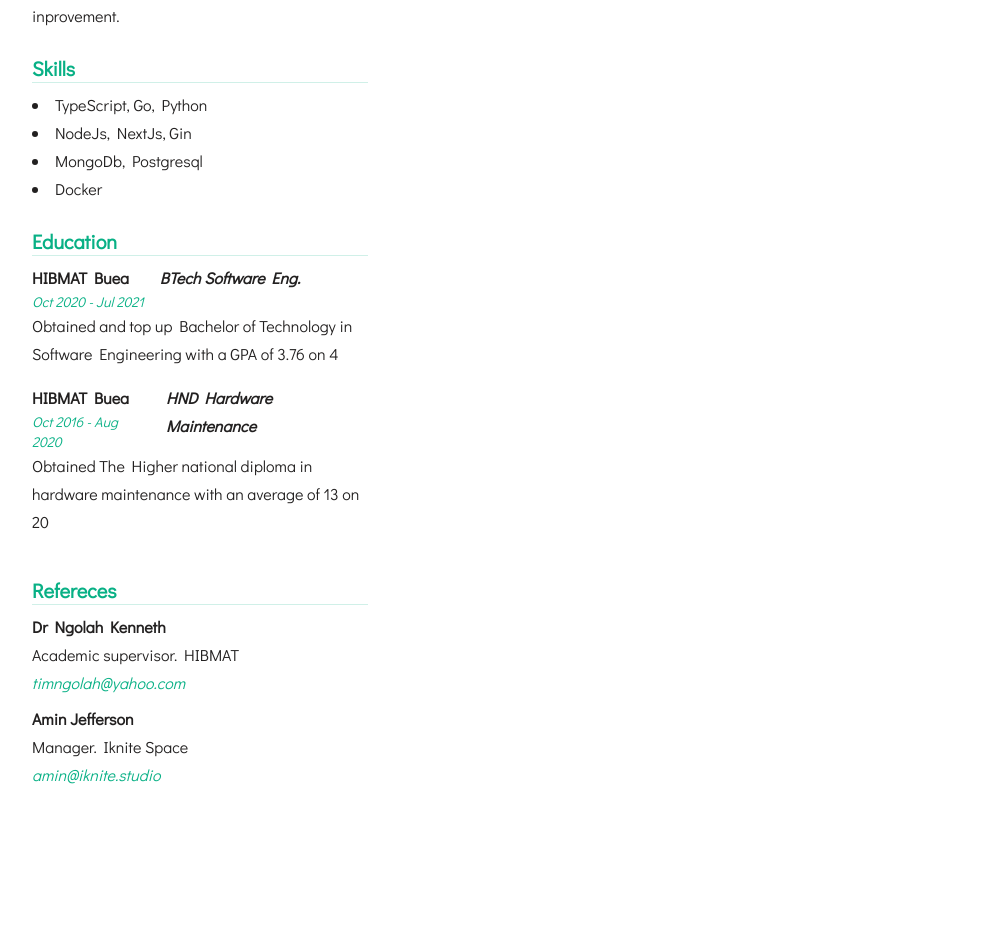
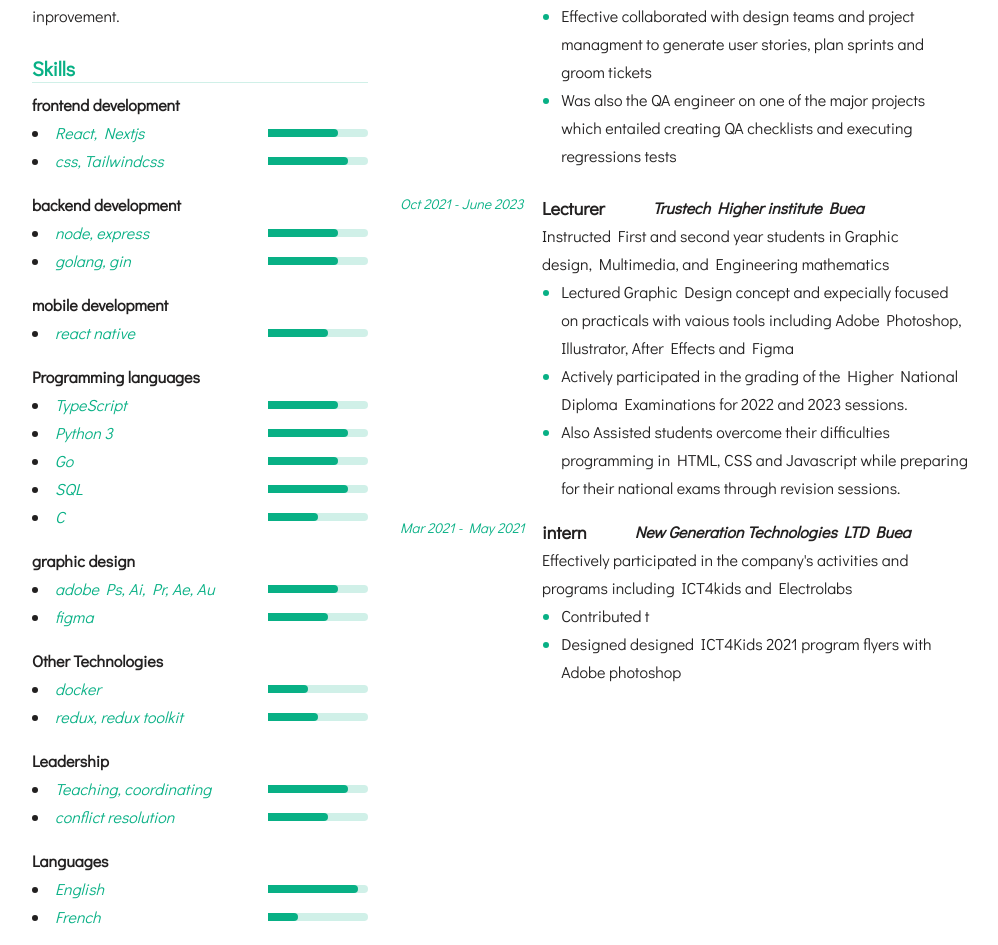
Before and after one commit to sambacarlson/sambacarlson, a Next.js app: page /resume in a window 1280 px wide. Shown: the part 487-1432 px from the top of the page, without its empty margins (140-1138 px from the left). Before the commit the page ends 1316 px from the top, so only its background shows below. Built offline with nearby package versions, Linux system fonts and the light colour scheme.

Commit message:
Updated skills, Moved resumeData and interfaces to separate files

```diff
--- a/src/pages/resume.tsx
+++ b/src/pages/resume/index.tsx
@@ -3,75 +3,10 @@ import { SiLinkedin } from 'react-icons/si'
 import { PiPhoneCallFill } from 'react-icons/pi'
 import { MdLocationOn } from 'react-icons/md'
 import Image from 'next/image'
+import { profileText, myEducation, myReference, myExperience, mySkills } from './resumeData'
+import { Education, Experience, Reference, Skill } from './resumeTypes'
 
 
-interface Experience {
-  date: string,
-  title: string,
-  company: string,
-  activities: {
-    overview: string,
-    highlights: string[]
-  }
-}
-
-interface Education {
-  date: string,
-  school: string,
-  degree: string,
-  details: string
-}
-
-interface Reference {
-  name: string,
-  org: string,
-  email: string
-}
-
-const profileText = "Purposeful Junior software developer with a passion for building rubust and efficient applications. Having a firm understanding of fundamental software engineering principles and programming languages such as Python, TypeScript and Go. Having a commended team spirit and commitment to continous learning and inprovement."
-
-const myExperience: Experience[] = [
-  {
-    date: "Nov 2022 - Present",
-    title: "Developer",
-    company: "Iknite Space",
-    activities: {
-      overview: "Worked on some of the company's major projects. both at on the front ",
-      highlights: [
-        "The first six months was focused on training, coaching and evalating",
-        "The next six months was Internship period",
-      ]
-    }
-  }
-]
-
-const myEducation: Education[] = [
-  {
-    date: "Oct 2020 - Jul 2021",
-    school: "HIBMAT Buea",
-    degree: "BTech Software Eng.",
-    details: "Obtained and top up Bachelor of Technology in Software Engineering with a GPA of 3.76 on 4"
-  },
-  {
-    date: "Oct 2016 - Aug 2020",
-    school: "HIBMAT Buea",
-    degree: "HND Hardware Maintenance",
-    details: "Obtained The Higher national diploma in hardware maintenance with an average of 13 on 20"
-  }
-]
-
-const myReference:Reference[] = [
-  {
-    name: "Dr Ngolah Kenneth",
-    org: "Academic supervisor. HIBMAT",
-    email: "timngolah@yahoo.com"
-  },
-  {
-    name: "Amin Jefferson",
-    org: "Manager. Iknite Space",
-    email: "amin@iknite.studio"
-  }
-]
 
 export default function Resume() {
   return (
@@ -103,19 +38,18 @@ export default function Resume() {
           </div>
           <div className="flex flex-col">
             <h3 className="font-bold text-xl text-secondary mt-0 md:mt-4 border-b border-secondaryLight ">Skills</h3>
-            <ul className="my-2 list-inside list-disc">
-              <li>TypeScript, Go, Python</li>
-              <li>NodeJs, NextJs, Gin</li>
-              <li>MongoDb, Postgresql</li>
-              <li>Docker</li>
-            </ul>
+            {
+              mySkills.map(skill => (
+                <Skill key={skill.class + mySkills.indexOf(skill)} skill={skill} />
+              ))
+            }
           </div>
           <div className="flex flex-col">
             <h3 className="font-bold text-xl text-secondary mt-8 md:mt-4 border-b border-secondaryLight">Education</h3>
             <div className="flex flex-col my-2">
               {
                 myEducation.map((ed: Education) => (
-                  <Education key={ed.school+ed.degree} edu={{date: ed.date, school: ed.school, degree: ed.degree, details:ed.details}} />
+                  <Education key={ed.school + ed.degree} edu={{ date: ed.date, school: ed.school, degree: ed.degree, details: ed.details }} />
                 ))
               }
             </div>
@@ -125,7 +59,7 @@ export default function Resume() {
             <div className="my-2 flex-col space-y-2">
               {
                 myReference.map((rf: Reference) => (
-                  <Reference key={rf.name+rf.email} reference={{name: rf.name, org: rf.org, email: rf.email}} />
+                  <Reference key={rf.name + rf.email} reference={{ name: rf.name, org: rf.org, email: rf.email }} />
                 ))
               }
             </div>
@@ -155,11 +89,14 @@ const Experience = ({ exp }: { exp: Experience }) => {
     <div className="grid grid-cols-4 my-2">
       <em className="col-span-4 md:col-span-1 text-secondary text-sm">{exp.date}</em>
       <div className="col-span-4 md:col-span-3 flex flex-col">
-        <h4 className="font-bold text-lg">{exp.title} <span className="mx-4 md:mx-12 font-sm font-semibold italic">{exp.company}</span></h4>
+        <div className="flex flex-row">
+          <h4 className="font-bold text-lg">{exp.title} </h4>
+          <span className="mx-4 md:mx-12 font-sm font-semibold italic">{exp.company}</span>
+        </div>
         <p className="pr-4 md:pr-8 ">{exp.activities.overview}</p>
-        <ul className="">
+        <ul className="list-disc list-outside pl-[1.2em] text-">
           {exp.activities.highlights.map((item: string) => (
-            <li key={item}>{item}</li>
+            <li key={item} className="text-secondary"><span className="text-primary">{item}</span></li>
           ))}
         </ul>
       </div>
@@ -175,20 +112,46 @@ const Education = ({ edu }: { edu: Education }) => {
           <h4 className="font-bold">{edu.school}</h4>
           <em className="text-sm text-secondary">{edu.date}</em>
         </div>
-        <h4 className="font-sm font-semibold italic">{edu.degree}</h4>
+        <h5 className="font-sm font-semibold italic">{edu.degree}</h5>
       </div>
       <p className="">{edu.details}</p>
     </div>
   )
 }
 
-const Reference =({reference}: {reference: Reference}) => {
-  console.log("name", reference.name)
+const Reference = ({ reference }: { reference: Reference }) => {
   return (
     <div className="flex flex-col">
-      <h5 className="font-bold">{reference.name}</h5>
+      <h4 className="font-bold">{reference.name}</h4>
       <p className="">{reference.org}</p>
       <em className="text-secondary">{reference.email}</em>
     </div>
   )
 }
+
+const Skill = ({ skill }: { skill: Skill }) => {
+  return (
+    <div className="flex flex-col my-2">
+      <h4 className="font-bold">{skill.class}</h4>
+      <ul className="list-disc list-inside">
+        {
+          skill.skills.map(skill => (
+            <div key={skill.title + skill.score} className="flex flex-row justify-between gap-4">
+              <li className="font-sm italic"><span className="text-secondary">{skill.title}</span></li>
+              <Score score={skill.score} />
+            </div>
+          ))
+        }
+      </ul>
+    </div>
+  )
+}
+
+
+const Score = ({ score }: { score: number }) => {
+  return (
+    <div className="flex w-full max-w-[100px] h-2 bg-secondaryLight self-center rounded-e-md">
+      <div style={{ width: `${score * 10}%` }} className="h-full bg-secondary rounded-e-md"></div>
+    </div>
+  )
+}
--- /dev/null
+++ b/src/pages/resume/resumeData.ts
@@ -0,0 +1,188 @@
+import { Experience, Education, Reference, Skill } from "./resumeTypes"
+
+export const profileText = "Purposeful Junior software developer with a passion for building rubust and efficient applications. Having a firm understanding of fundamental software engineering principles and programming languages such as Python, TypeScript and Go. Having a commended team spirit and commitment to continous learning and inprovement."
+
+export const myExperience: Experience[] = [
+  {
+    date: "Nov 2022 - Present",
+    title: "Developer",
+    company: "Iknite Space",
+    activities: {
+      overview: "Actively contributed to the completion of some of the company's major projects, constantly writing clean and resusable code in Go, React & Nextjs, Node & Express and  React Native.",
+      highlights: [
+        "seamlessly worked in various teams on the different projects.",
+        "Effective collaborated with design teams and project managment to generate user stories, plan sprints and groom tickets",
+        "Was also the QA engineer on one of the major projects which entailed creating QA checklists and executing regressions tests",
+      ]
+    }
+  },
+  {
+    date: "Oct 2021 - June 2023",
+    title: "Lecturer",
+    company: "Trustech Higher institute Buea",
+    activities: {
+      overview: "Instructed First and second year students  in Graphic design, Multimedia, and Engineering mathematics",
+      highlights: [
+        "Lectured Graphic Design concept and expecially focused on practicals with vaious tools including Adobe Photoshop, Illustrator, After Effects and Figma",
+        "Actively participated in the grading of the Higher National Diploma Examinations for 2022 and 2023 sessions.",
+        "Also Assisted students overcome their difficulties programming in HTML, CSS and Javascript while preparing for their national exams through revision sessions."
+      ]
+    }
+  },
+  {
+    date: "Mar 2021 - May 2021",
+    title: "intern",
+    company: "New Generation Technologies LTD Buea",
+    activities: {
+      overview: "Effectively participated in the company's activities and programs including ICT4kids and Electrolabs",
+      highlights: [
+        "Contributed t",
+        "Designed designed ICT4Kids 2021 program flyers with Adobe photoshop"
+      ]
+    }
+  }
+]
+
+export const myEducation: Education[] = [
+  {
+    date: "Oct 2020 - Jul 2021",
+    school: "HIBMAT Buea",
+    degree: "BTech Software Eng.",
+    details: "Obtained and top up Bachelor of Technology in Software Engineering with a GPA of 3.76 on 4"
+  },
+  {
+    date: "Oct 2016 - Aug 2020",
+    school: "HIBMAT Buea",
+    degree: "HND Hardware Maintenance",
+    details: "Obtained The Higher national diploma in hardware maintenance with an average of 13 on 20"
+  }
+]
+
+export const myReference: Reference[] = [
+  {
+    name: "Dr Ngolah Kenneth",
+    org: "Academic supervisor. HIBMAT",
+    email: "timngolah@yahoo.com"
+  },
+  {
+    name: "Amin Jefferson",
+    org: "Manager. Iknite Space",
+    email: "amin@iknite.studio"
+  }
+]
+
+// skill score should be from 1 to 10
+export const mySkills : Skill[] = [
+  {
+    class: "frontend development",
+    skills: [
+      {
+        title: "React, Nextjs",
+        score: 7
+      },
+      {
+        title: "css, Tailwindcss",
+        score: 8,
+      }
+    ]
+  },
+  {
+    class: "backend development",
+    skills: [
+      {
+        title: "node, express",
+        score: 7
+      },
+      {
+        title: "golang, gin",
+        score: 7
+      }
+    ]
+  },
+  {
+    class: "mobile development",
+    skills: [
+      {
+        title: "react native",
+        score: 6
+      }
+    ]
+  },
+  {
+    class: "Programming languages",
+    skills: [
+      {
+        title: "TypeScript",
+        score: 7
+      },
+      {
+        title: "Python 3",
+        score: 8
+      },
+      {
+        title: "Go",
+        score: 7
+      },
+      {
+        title: "SQL",
+        score: 8
+      },
+      {
+        title: "C",
+        score: 5
+      }
+    ]
+  },
+  {
+    class: "graphic design",
+    skills: [
+      {
+        title: "adobe Ps, Ai, Pr, Ae, Au",
+        score: 7
+      },
+      {
+        title: "figma",
+        score: 6
+      }
+    ]
+  },
+  {
+    class: "Other Technologies",
+    skills: [
+      {
+        title: "docker",
+        score: 4
+      },
+      {
+        title: "redux, redux toolkit",
+        score: 5
+      }
+    ]
+  },
+  {
+    class: "Leadership",
+    skills: [
+      {
+        title: "Teaching, coordinating",
+        score: 8
+      },
+      {
+        title: "conflict resolution",
+        score: 6
+      }
+    ]
+  },
+  {
+    class: "Languages",
+    skills: [
+      {
+        title: "English",
+        score: 9
+      },
+      {
+        title: "French",
+        score: 3
+      }
+    ]
+  }
+]
--- /dev/null
+++ b/src/pages/resume/resumeTypes.ts
@@ -0,0 +1,30 @@
+export interface Experience {
+  date: string,
+  title: string,
+  company: string,
+  activities: {
+    overview: string,
+    highlights: string[]
+  }
+}
+
+export interface Education {
+  date: string,
+  school: string,
+  degree: string,
+  details: string
+}
+
+export interface Reference {
+  name: string,
+  org: string,
+  email: string
+}
+
+export interface Skill {
+  class: string
+  skills: {
+    title: string
+    score: number
+  }[]
+}
```
